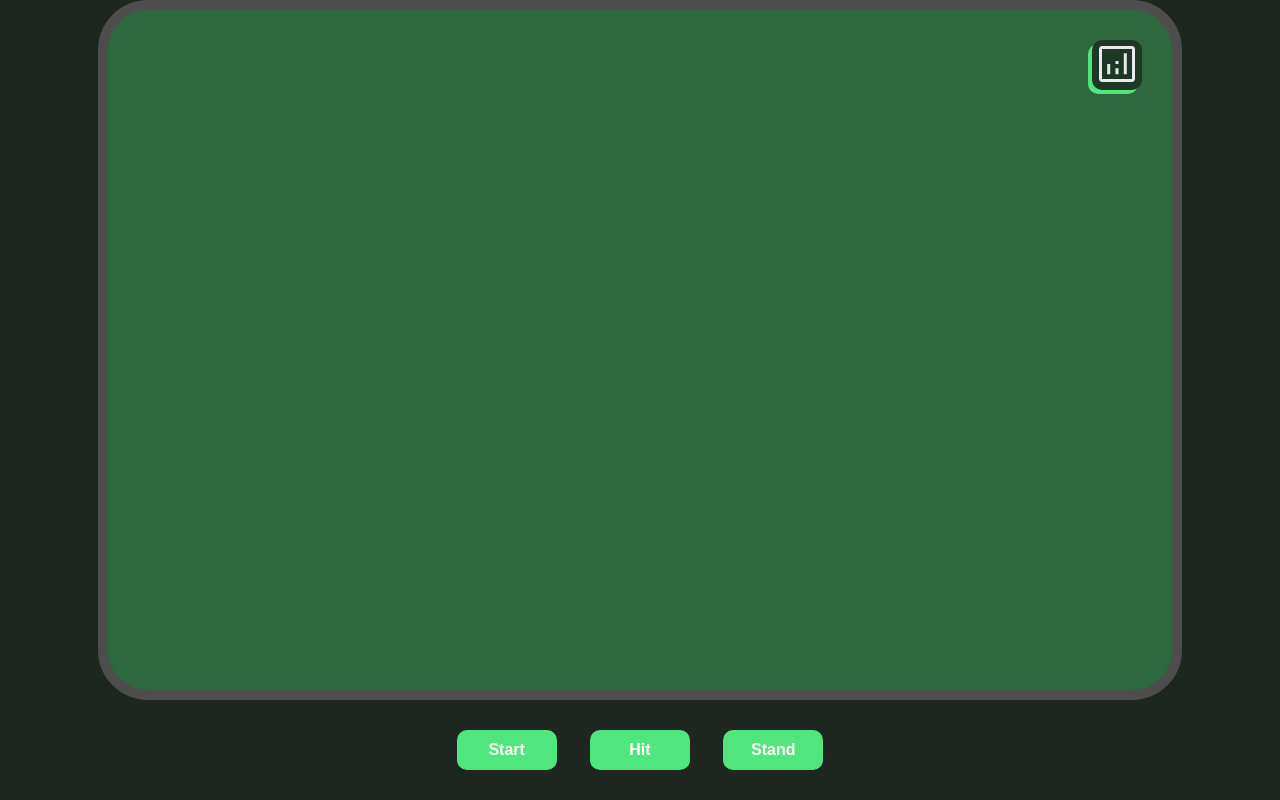
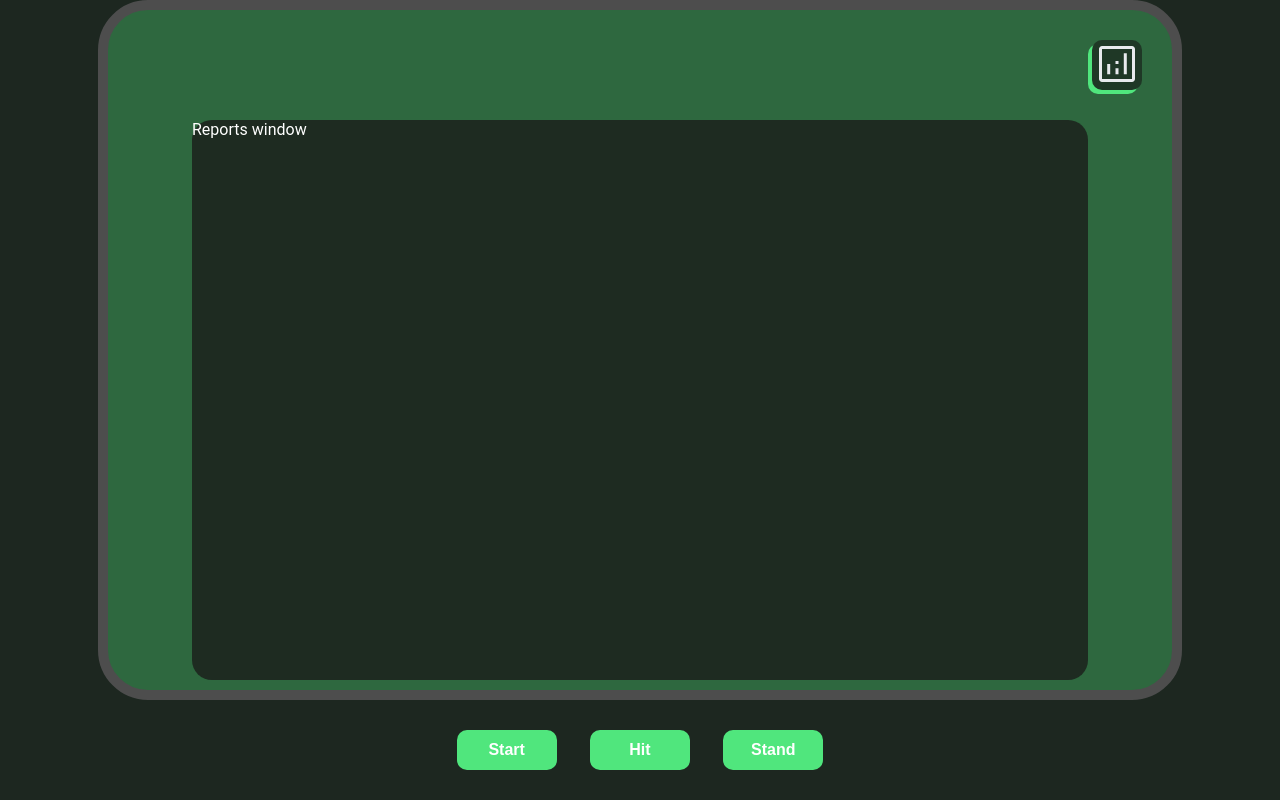
Before and after one commit to okRoni/proyecto-2-aa, a Flask app: page / in a window 1280 px wide. Run offline with Flask 3, Linux system fonts and the light colour scheme; a map, chart or similar area stays blank; some libraries are stand-ins or nearby versions.

Commit message:
Base reports window

```diff
--- a/static/css/index.css
+++ b/static/css/index.css
@@ -183,7 +183,7 @@ body {
     }
 }
 
-.reports {
+.reports-button {
     position: absolute;
     top: 10px;
     right: 10px;
@@ -191,7 +191,7 @@ body {
     height: 50px;
 }
 
-.reports button {
+.reports-button button {
     padding: 0px;
     border-radius: 10px;
     width: 100%;
@@ -202,10 +202,23 @@ body {
     transition: filter 0.3s ease;
 }
 
-.reports button:hover {
+.reports-button button:hover {
     filter: brightness(90%);
 }
 
-.reports button:active {
+.reports-button button:active {
     filter: brightness(75%);
 }
+
+.reports-window {
+    position: absolute;
+    top: auto;
+    left: auto;
+    width: 70%;
+    height: 70%;
+    color: white;
+    background-color: #1d2720ee;
+    backdrop-filter: blur(3px);
+    border-radius: 20px;
+    z-index: 10;
+}
--- a/templates/index.html
+++ b/templates/index.html
@@ -12,7 +12,7 @@
 <body>
   <div class="container">
     <div class="table">
-      <div class="reports">
+      <div class="reports-button">
         <button>
           <img src="/static/icons/reports-icon.svg" class="report-icon" alt="">
         </button>
@@ -32,6 +32,9 @@
       <button id="hit">Hit</button>
       <button id="stand">Stand</button>
     </div>
+    <div class="reports-window">
+      Reports window
+    </div>
   </div>
 </body>
 </html>
```
